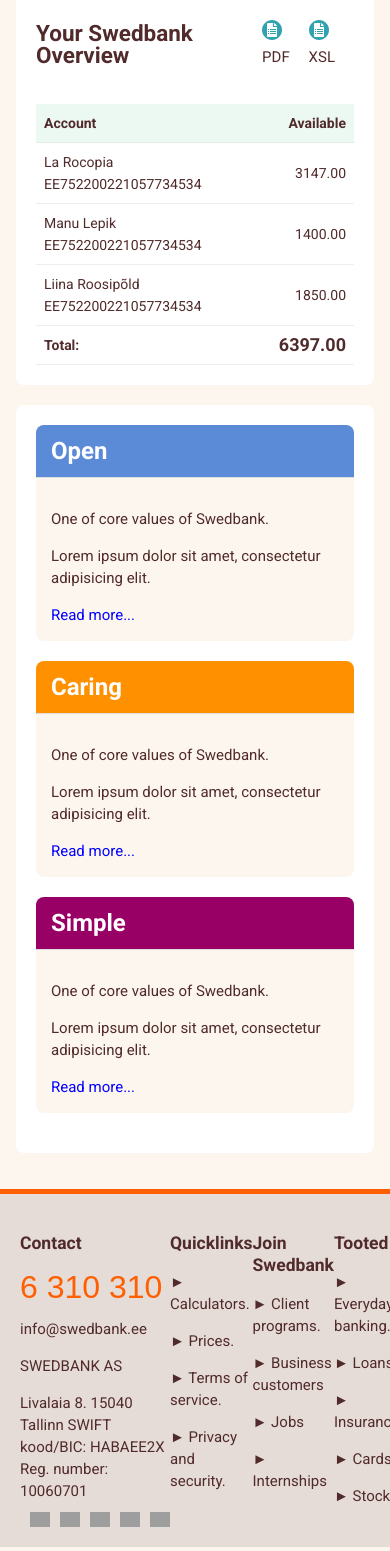
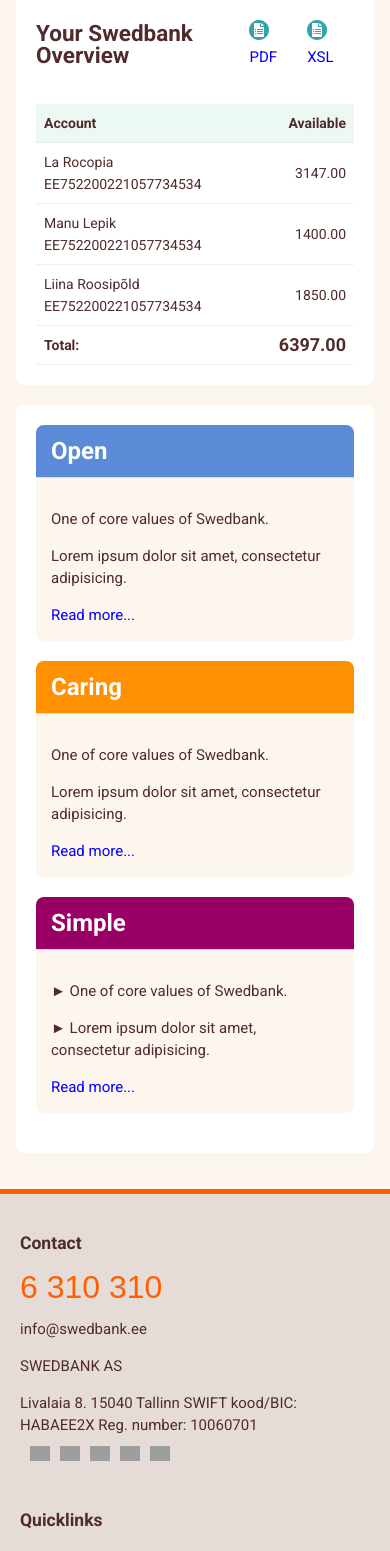
Before and after one commit to shayan6/swedbank-frontend-react, a React (Create React App) app: page / in a window 390 px wide. Shown: the part 432-1983 px from the top of the page. Built offline with nearby package versions, Linux system fonts and the light colour scheme; grey boxes are pictures that could not be loaded; a web font is replaced by a local one.

Commit message:
created footer responsive

```diff
--- a/src/App.jsx
+++ b/src/App.jsx
@@ -5,7 +5,7 @@
 import './styles/header.css';
 import Header from './components/Header';
 import Footer from './components/Footer'; // Import the Footer component
-import Home from './pages/Home';
+import Home from './pages/Home/Home';
 
 const App = () => {
   const [navActive, setNavActive] = useState(false);
--- a/src/pages/Home.jsx
+++ b/src/pages/Home/Home.jsx
@@ -1,10 +1,10 @@
 import React, { useRef } from "react";
 import "./style.css";
-import Card from "../components/Card";
+import Card from "../../components/Card";
 import { jsPDF } from 'jspdf';
 import 'jspdf-autotable';
 import { saveAs } from 'file-saver';
-import pdfImage from '../images/pdf.svg'; // Import the image
+import pdfImage from '../../images/pdf.svg'; // Import the image
 
 const Home = () => {
     const accountData = [
@@ -75,14 +75,14 @@
                 <div  className="table-container">
                     <h2>Your Swedbank Overview</h2>
                     <div className="button-container">
-                        <span onClick={handleDownloadPDF}>
+                        <a href="#" onClick={handleDownloadPDF}>
                             <img src={pdfImage} alt="PDF" />
                             PDF
-                        </span>
-                        <span onClick={handleDownloadCSV}>
+                        </a>
+                        <a href="#" onClick={handleDownloadCSV}>
                             <img src={pdfImage} alt="PDF" />
                             XSL
-                        </span>
+                        </a>
                     </div>
                 </div>
                 <table ref={tableRef}>
@@ -122,7 +122,7 @@
             <div className="section row">
                 <Card heading="Open" headingBackgroundColor="var(--ui-color-blue)">
                     <p>One of core values of Swedbank.</p>
-                    <p>Lorem ipsum dolor sit amet, consectetur adipisicing elit.</p>
+                    <p>Lorem ipsum dolor sit amet, consectetur adipisicing.</p>
                 </Card>
 
                 <Card
@@ -130,12 +130,12 @@
                     headingBackgroundColor="var(--ui-color-tangerine)"
                 >
                     <p>One of core values of Swedbank.</p>
-                    <p>Lorem ipsum dolor sit amet, consectetur adipisicing elit.</p>
+                    <p>Lorem ipsum dolor sit amet, consectetur adipisicing.</p>
                 </Card>
 
                 <Card heading="Simple" headingBackgroundColor="var(--ui-color-tulip)">
-                    <p>One of core values of Swedbank.</p>
-                    <p>Lorem ipsum dolor sit amet, consectetur adipisicing elit.</p>
+                    <p>► One of core values of Swedbank.</p>
+                    <p>► Lorem ipsum dolor sit amet, consectetur adipisicing.</p>
                 </Card>
             </div>
         </>
--- a/src/styles/card.css
+++ b/src/styles/card.css
@@ -1,5 +1,6 @@
 /* Card.css */
 .card {
+    max-width: 400px;
     background-color: var(--ui-color-apricot);
     border-radius: 8px;
     overflow: hidden;
@@ -23,3 +24,8 @@
 }
 
 /* Add more styles as needed */
+@media (max-width: 768px) {
+    .card {
+        max-width: 100%;
+    }
+}
--- a/src/styles/footer.css
+++ b/src/styles/footer.css
@@ -37,3 +37,16 @@
     /* Swedbank yellow color */
     text-decoration: none;
 }
+
+/* Responsive styles */
+@media screen and (max-width: 768px) {
+    footer {
+        display: block;
+    }
+
+    .footer-column {
+        max-width: 100%;
+        text-align: left;
+        margin-bottom: 3rem;
+    }
+}
```
Also changed, not shown: src/pages/Home/style.css (renamed from src/pages/style.css).
